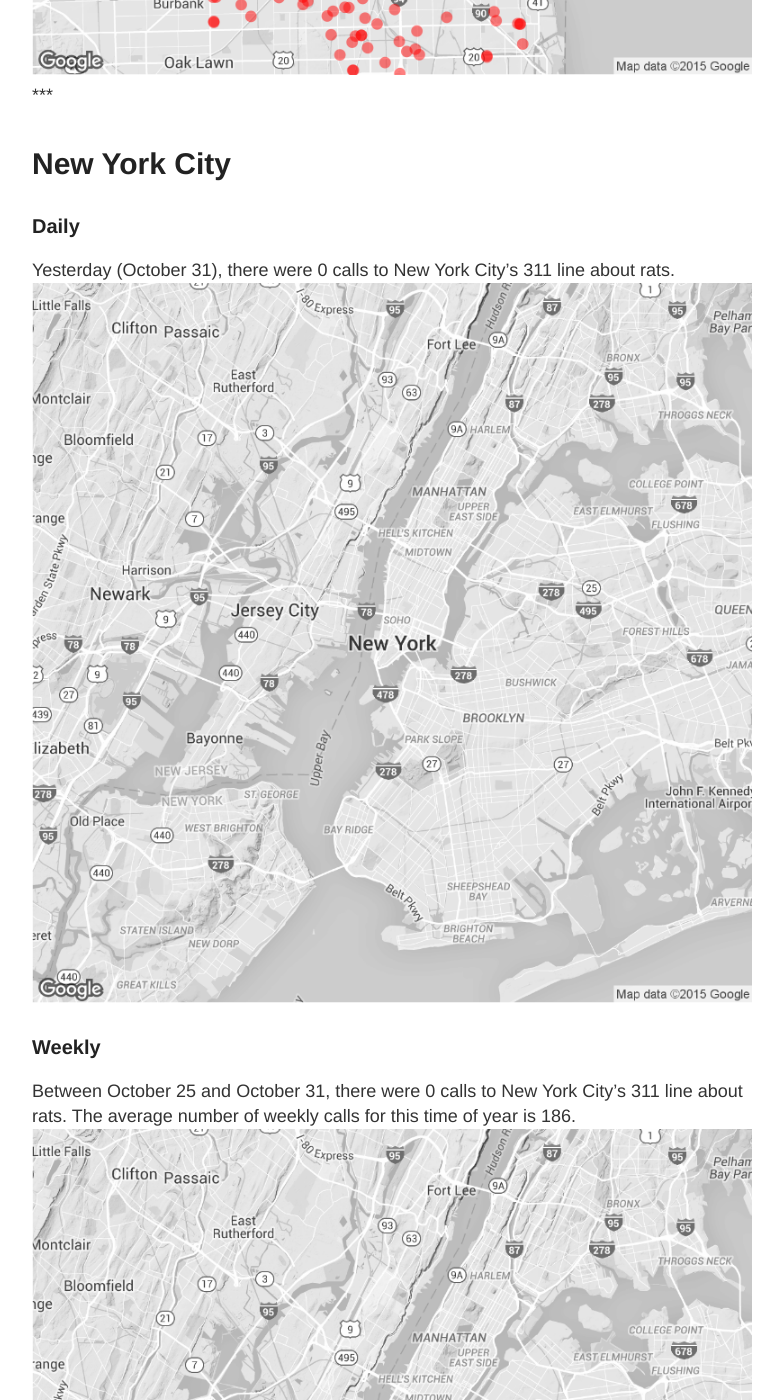
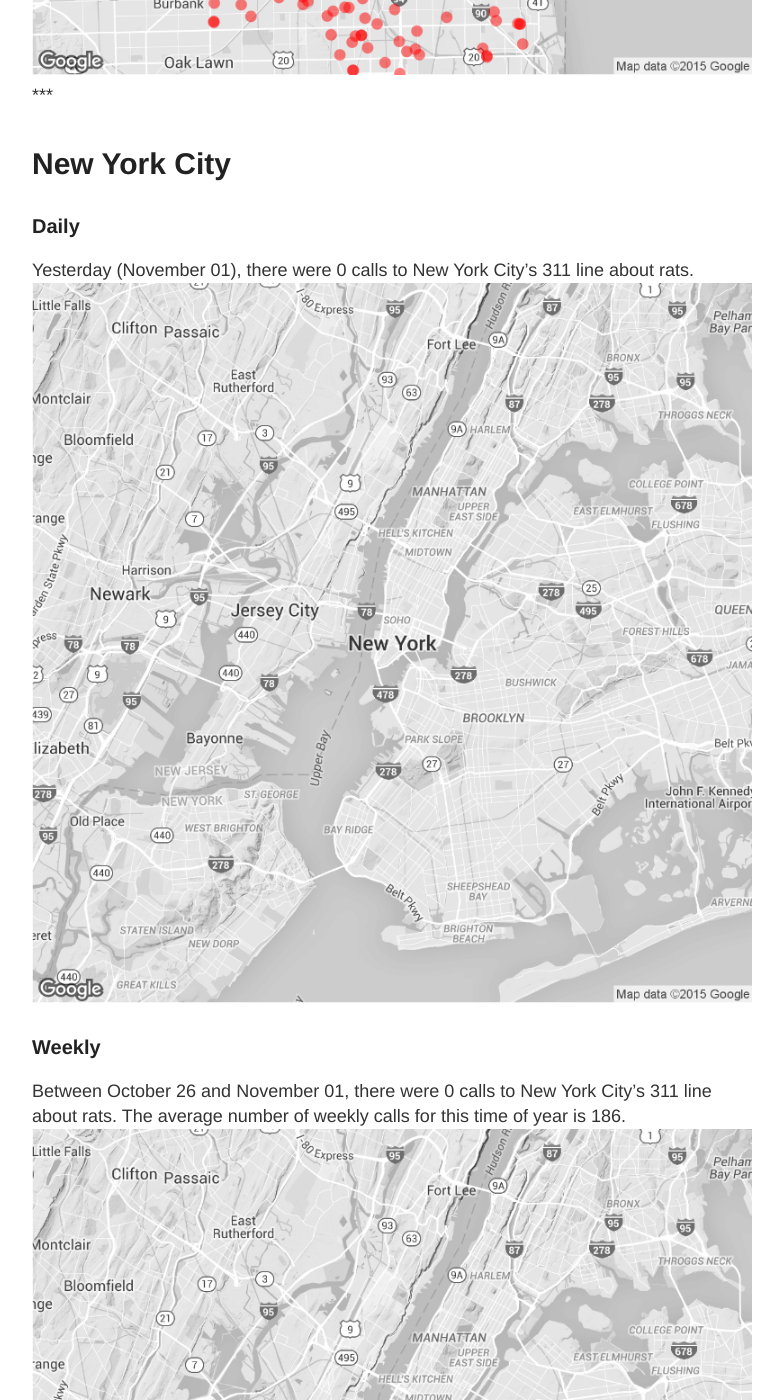
Before and after one commit to DanielHadley/ratmaps, a Jekyll site: the page built from daily.md, in a window 1280 px wide and 1400 px high, scrolled down 1986 px. Shown: the whole window, without its empty margins (248-1031 px from the left). Built offline with Jekyll 4.4.1, drawn with Linux system fonts in a browser that asks for light colours; comment, search, counter and statistics services are not loaded; some of the changed text lies outside the part shown.

Commit message:
Daily Maps

```diff
--- a/daily.md
+++ b/daily.md
@@ -15,22 +15,22 @@
 
 ### Daily
 
-Yesterday (October 31), there were 33 calls to Chicago's 311 line about rats.
+Yesterday (November 01), there were 47 calls to Chicago's 311 line about rats.
 ![Chicago rat calls to 311 weekly map]({{ site.cityimages }}/daily/Chicago_Rat_Map_Daily.png)
 
 ### Weekly
-Between October 25 and October 31, there were 731 calls to Chicago's 311 line about rats. The average number of weekly calls for this time of year is 513.
+Between October 26 and November 01, there were 738 calls to Chicago's 311 line about rats. The average number of weekly calls for this time of year is 513.
 ![Chicago rat calls to 311 weekly map]({{ site.cityimages }}/daily/Chicago_Rat_Map_Weekly.png)
 ***
 # New York City <a id="nyc"><a>
 
 ### Daily
 
-Yesterday (October 31), there were 0 calls to New York City's 311 line about rats.
+Yesterday (November 01), there were 0 calls to New York City's 311 line about rats.
 ![NYC rat calls to 311 weekly map]({{ site.cityimages }}/daily/NYC_Rat_Map_Daily.png)
 
 ### Weekly
-Between October 25 and October 31, there were 0 calls to New York City's 311 line about rats. The average number of weekly calls for this time of year is 186.
+Between October 26 and November 01, there were 0 calls to New York City's 311 line about rats. The average number of weekly calls for this time of year is 186.
 ![NYC rat calls to 311 weekly map]({{ site.cityimages }}/daily/NYC_Rat_Map_Weekly.png)
 
 Each red dot represents one call about a rat seen in that location. The dots are transparent, so multiple calls from one location will be seen as a solid dot. The usual caveats apply: more calls do not necessarily mean that there are more rats in that location than other parts of the city. A cluster of dots could indicate that one resident is unusually vocal about rodents in his or her neighborhood. Also, more densely populated neighborhoods tend to make more calls to 311.
```
Also changed, not shown: images/pages/daily/Chicago_Rat_Map_Daily.png, images/pages/daily/Chicago_Rat_Map_Weekly.png, images/pages/daily/NYC_Rat_Map_Daily.png, images/pages/daily/NYC_Rat_Map_Weekly.png.
